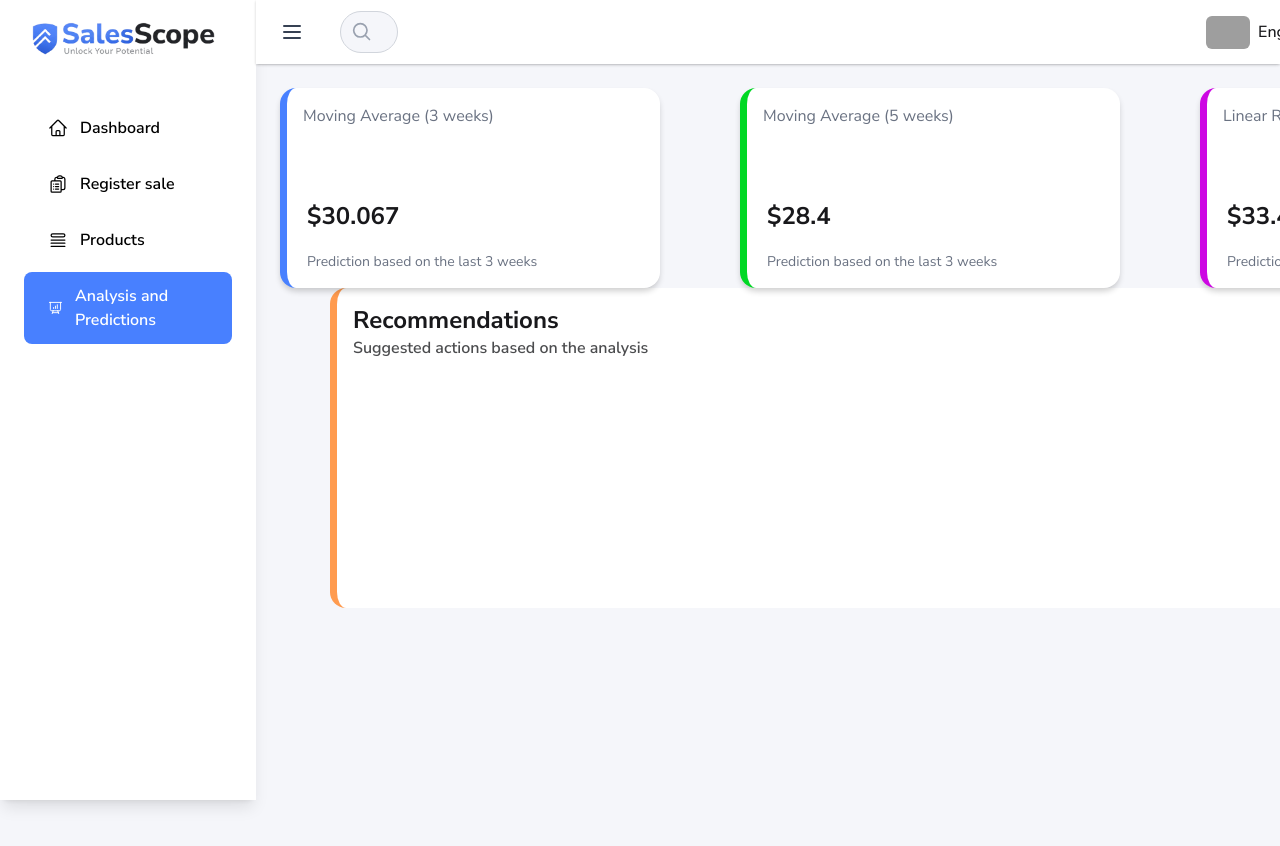
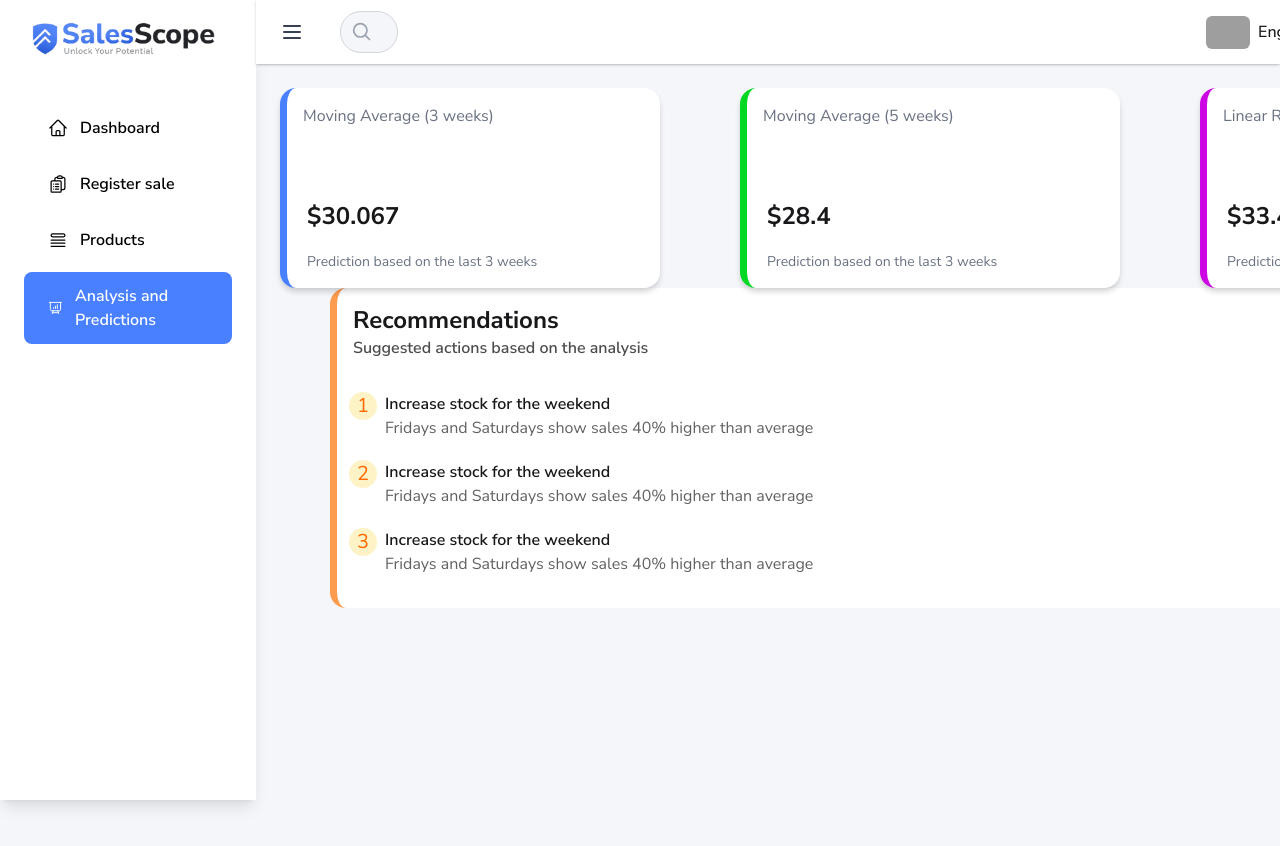
Before and after one commit to IntegrativeProject/SalesScope-Frontend, a Next.js app: page /analysisandpredictions in a window 1280 px wide. Shown: the top 846 px of the page. Built offline with nearby package versions, Linux system fonts and the light colour scheme; grey boxes are pictures that could not be loaded.

Commit message:
feat(recommendationsCard): elements added

```diff
--- a/src/components/ui/RecommendationsCard.tsx
+++ b/src/components/ui/RecommendationsCard.tsx
@@ -1,11 +1,55 @@
-import React from 'react'
+import React from "react";
 
 export default function RecommendationsCard() {
   return (
-    <div className='bg-white w-300 h-80 rounded-2xl border-l-7 border-[#ff6f00b0]' >
-      <h1 className='mt-4 ml-4 text-2xl font-bold ' >Recommendations</h1>
-      <p className='text-[#202224ce] ml-4 font-semibold ' >Suggested actions based on the analysis</p>
-
+    <div className="bg-white w-300 h-80 rounded-2xl border-l-7 border-[#ff6f00b0]">
+      <div>
+        <h1 className="mt-4 ml-4 text-2xl font-bold ">Recommendations</h1>
+        <p className="text-[#202224ce] ml-4 font-semibold ">
+          Suggested actions based on the analysis
+        </p>
+      </div>
+      <div className=" mt-8">
+        <div className=" flex space-x-2 text-center ml-3 mt-4 mb-5 ">
+          <h1 className="bg-amber-100 w-7 h-7 text-xl text-orange-500 rounded-full ">
+            1
+          </h1>
+          <div className="">
+            <h1 className="font-semibold text-left">
+              Increase stock for the weekend
+            </h1>
+            <h1 className="text-[#202224b6]">
+              Fridays and Saturdays show sales 40% higher than average
+            </h1>
+          </div>
+        </div>
+        <div className=" flex space-x-2 text-center ml-3 mt-4 mb-5 ">
+          <h1 className="bg-amber-100 w-7 h-7 text-xl text-orange-500 rounded-full ">
+            2
+          </h1>
+          <div className="">
+            <h1 className="font-semibold text-left">
+              Increase stock for the weekend
+            </h1>
+            <h1 className="text-[#202224b6]">
+              Fridays and Saturdays show sales 40% higher than average
+            </h1>
+          </div>
+        </div>
+        <div className=" flex space-x-2 text-center ml-3 mt-4 ">
+          <h1 className="bg-amber-100 w-7 h-7 text-xl text-orange-500 rounded-full ">
+            3
+          </h1>
+          <div className="">
+            <h1 className="font-semibold text-left">
+              Increase stock for the weekend
+            </h1>
+            <h1 className="text-[#202224b6]">
+              Fridays and Saturdays show sales 40% higher than average
+            </h1>
+          </div>
+        </div>
+      </div>
     </div>
-  )
+  );
 }
```
